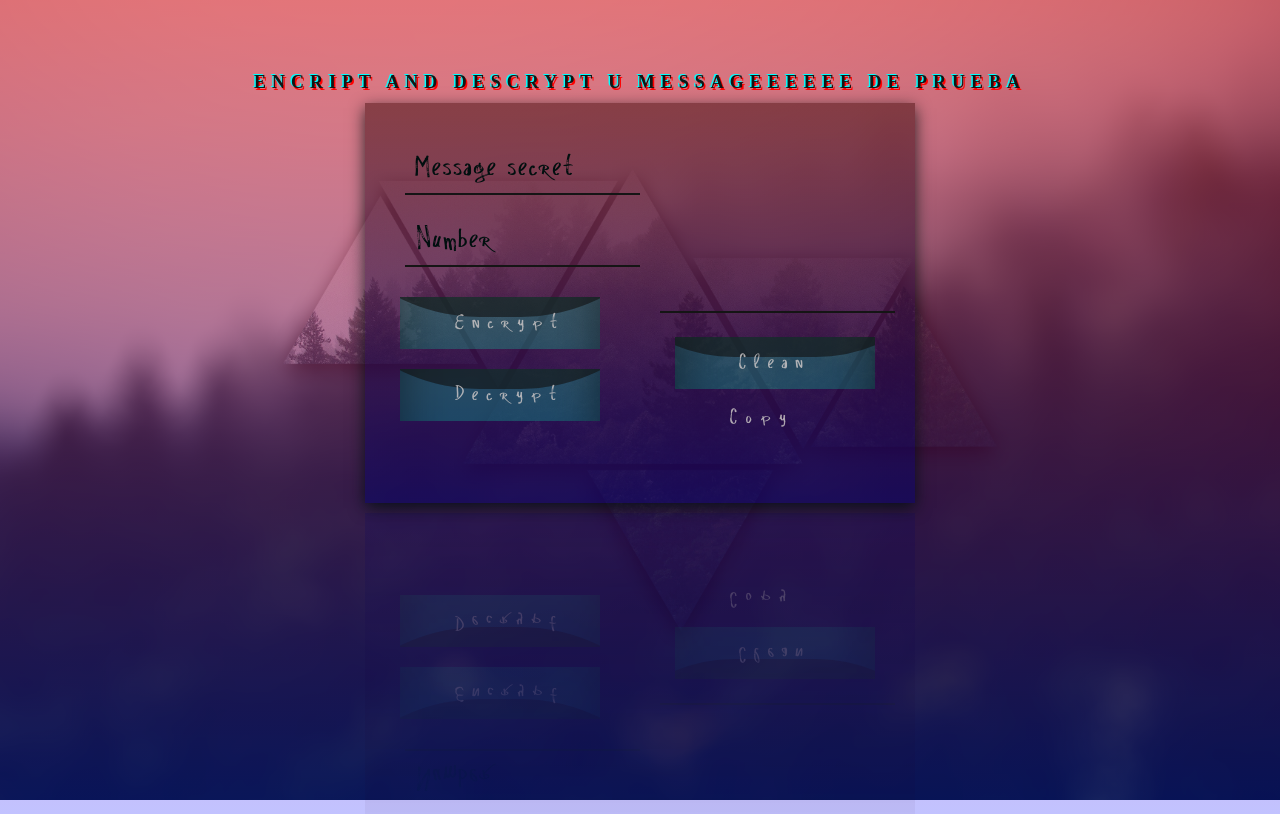
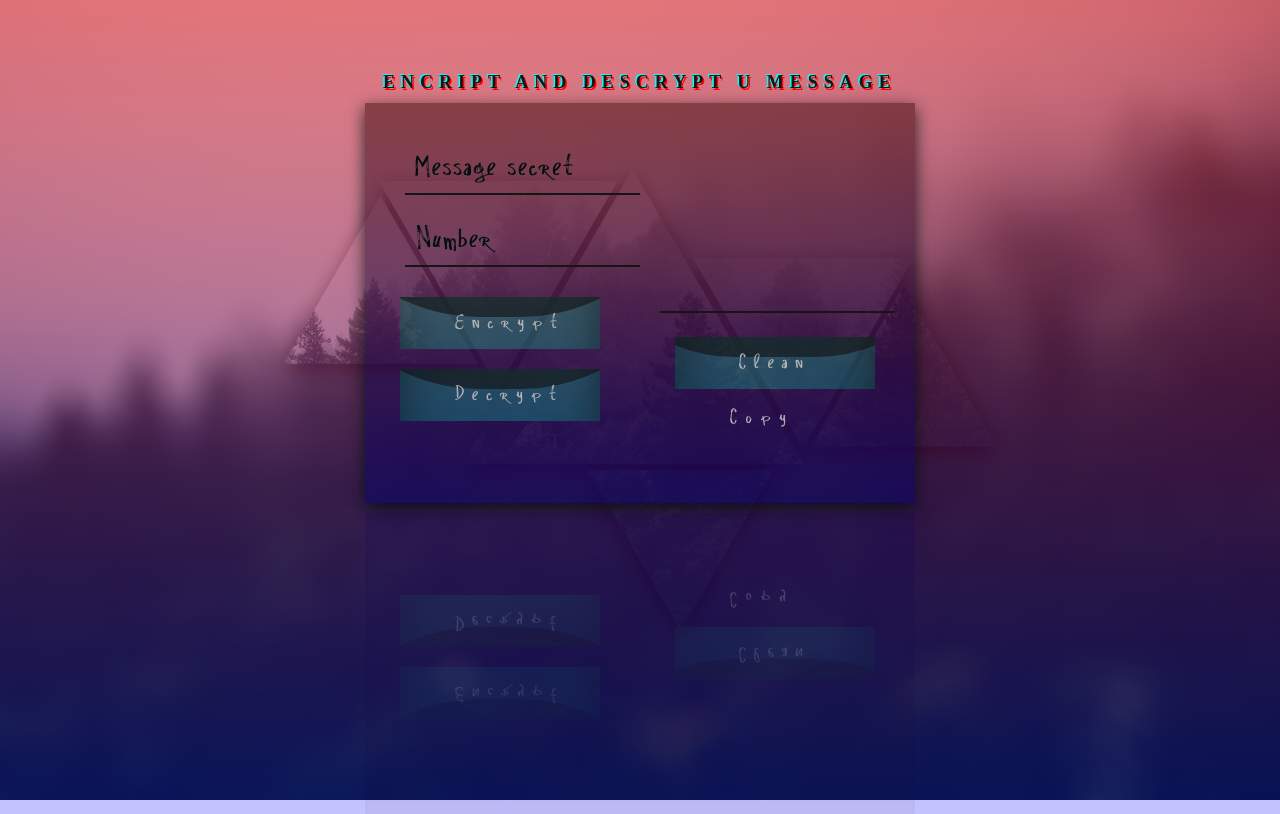
Before and after one commit to Car-png/1_proyecto, a plain HTML site: page index.html in a window 1280 px wide. Drawn offline with Linux system fonts and the light colour scheme; a web font is replaced by a local one.

Commit message:
Change in the title
cambios realizados

```diff
--- a/index.html
+++ b/index.html
@@ -11,7 +11,7 @@
 
     <div class="container">
 
-        <h2>ENCRIPT AND DESCRYPT U MESSAGEEEEEE DE PRUEBA</h2>
+        <h2>ENCRIPT AND DESCRYPT U MESSAGE</h2>
 
 
         <div class="formulario">
```
